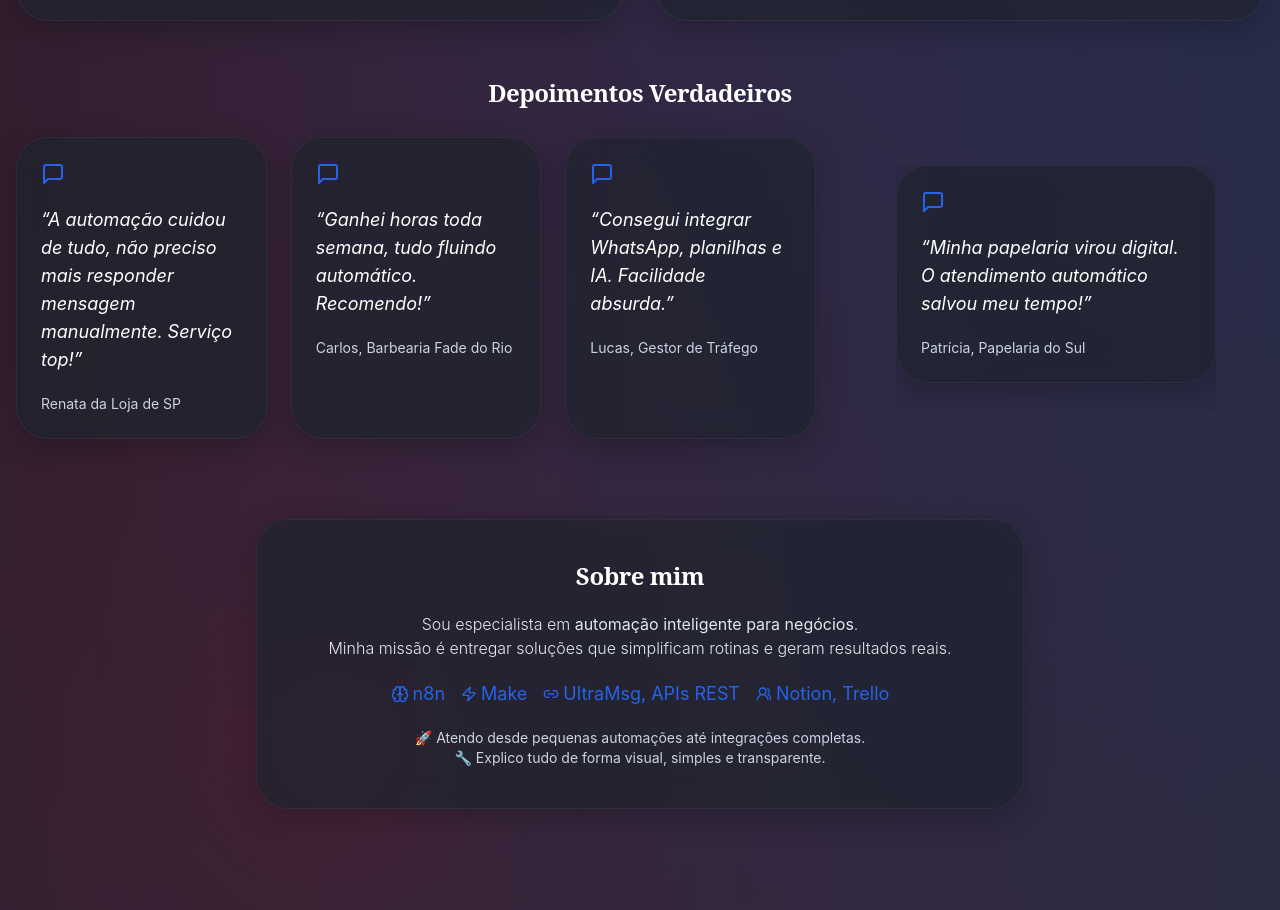
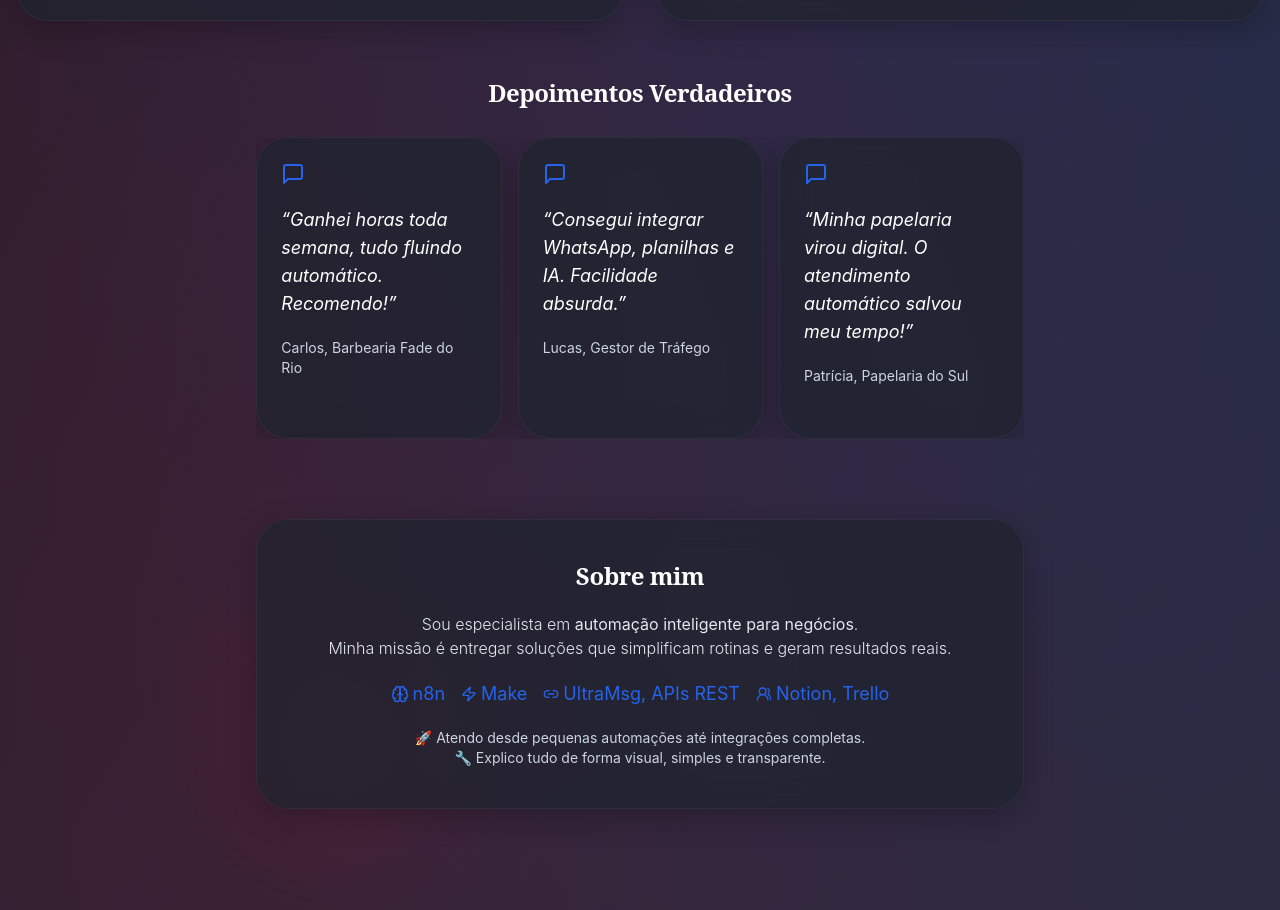
Before and after one commit to Alvo360/instant-biz-flows, a React (Vite) app: page / in a window 1280 px wide. Shown: the part 1757-2667 px from the top of the page. Built offline with nearby package versions, Linux system fonts and the light colour scheme.

Commit message:
Refactor: Implement auto-scrolling carousel for testimonials
Replaced the static testimonial display with a horizontally scrolling carousel that automatically advances.

```diff
--- a/src/pages/Index.tsx
+++ b/src/pages/Index.tsx
@@ -1,5 +1,6 @@
 import { Zap, CalendarCheck2, Bot, Link2, Scissors, Users2, MessageSquare, Brain } from "lucide-react";
 import { Carousel, CarouselContent, CarouselItem } from "@/components/ui/carousel";
+import * as React from "react";
 
 const testimonials = [
   {
@@ -53,10 +54,61 @@ const testimonials = [
   {
     quote: "Facilitou muito o acompanhamento dos agendamentos e pagamentos.",
     author: "Bruna, Clínica Vida PE"
-  }
+  },
+  {
+    quote: "A automação inspira confiança para meus clientes digitais!",
+    author: "Danilo, Agência Web Bahia"
+  },
+  {
+    quote: "Aumentou o volume e a qualidade no atendimento rápido.",
+    author: "Janaina, Delivery Express AL"
+  },
+  {
+    quote: "Atendimento bem mais ágil, nunca mais perdi venda.",
+    author: "Fábio, Lojas Paris Fortaleza"
+  },
+  {
+    quote: "Sistema rodando liso, aprovadíssimo!",
+    author: "Cristiane, Floricultura Natal"
+  },
+  {
+    quote: "Meus parceiros elogiam a integração com Notion e CRM.",
+    author: "Paulo César, Consultor São Paulo"
+  },
+  {
+    quote: "Muito melhor que pagar sistemas caros, resolveu e ficou prático.",
+    author: "Luiza, Beauty House Goiás"
+  },
+  {
+    quote: "Só elogios dos meus clientes, tudo automatizado e rápido.",
+    author: "Roberto, Escritório Recife"
+  },
 ];
 
+// Embla: autoplay plugin (simples)
+function useEmblaAutoplay(api: any, delay = 3400) {
+  React.useEffect(() => {
+    if (!api) return;
+    let timeout: any = null;
+    const play = () => {
+      timeout = setTimeout(() => {
+        api.scrollNext();
+      }, delay);
+    };
+    api.on("select", play);
+    play();
+    return () => {
+      api.off("select", play);
+      clearTimeout(timeout);
+    };
+  }, [api, delay]);
+}
+
 const Index = () => {
+  // Embla instance for autoplay
+  const [emblaApi, setEmblaApi] = React.useState<any>(null);
+  useEmblaAutoplay(emblaApi);
+
   return (
     <div className="relative min-h-screen py-8 px-0 bg-transparent flex flex-col">
       {/* Pontos de luz/glow */}
@@ -158,27 +210,27 @@ const Index = () => {
         <h2 className="text-2xl font-bold text-white mb-7 text-center font-playfair">
           Depoimentos Verdadeiros
         </h2>
-        <div className="w-full flex flex-col md:flex-row gap-6 px-4">
-          {/* 3 primeiros depoimentos fixos */}
-          <div className="grid grid-cols-1 md:grid-cols-3 gap-6 flex-1">
-            {testimonials.slice(0, 3).map((t, i) => (
-              <div key={i} className="glass-card p-6 flex flex-col gap-5 items-start animate-fade-in">
-                <MessageSquare size={24} className="text-primary" />
-                <div className="text-lg font-normal italic text-white">{`“${t.quote}”`}</div>
-                <div className="text-sm text-slate-300">{t.author}</div>
-              </div>
-            ))}
-          </div>
-          {/* Demais depoimentos em carrossel */}
-          <div className="md:w-1/3 md:ml-2 w-full mt-6 md:mt-0 flex flex-col justify-center">
+        <div className="w-full px-4 flex">
           <Carousel
-              opts={{ loop: true }}
-              className="w-full max-w-xs mx-auto"
+            opts={{
+              loop: true,
+              align: "start",
+            }}
+            setApi={setEmblaApi}
+            className="w-full max-w-3xl mx-auto"
           >
             <CarouselContent>
-                {testimonials.slice(3).map((t, i) => (
-                  <CarouselItem key={i}>
-                    <div className="glass-card p-6 flex flex-col gap-5 items-start">
+              {testimonials.map((t, i) => (
+                <CarouselItem
+                  key={i}
+                  className="
+                    md:basis-1/2
+                    xl:basis-1/3
+                    basis-full
+                    flex
+                  "
+                >
+                  <div className="glass-card flex-1 p-6 flex flex-col gap-5 items-start animate-fade-in h-full">
                     <MessageSquare size={24} className="text-primary" />
                     <div className="text-lg font-normal italic text-white">{`“${t.quote}”`}</div>
                     <div className="text-sm text-slate-300">{t.author}</div>
@@ -187,7 +239,6 @@ const Index = () => {
               ))}
             </CarouselContent>
           </Carousel>
-          </div>
         </div>
       </section>
 
```
Lines whose indentation alone changed are shown as unchanged.
